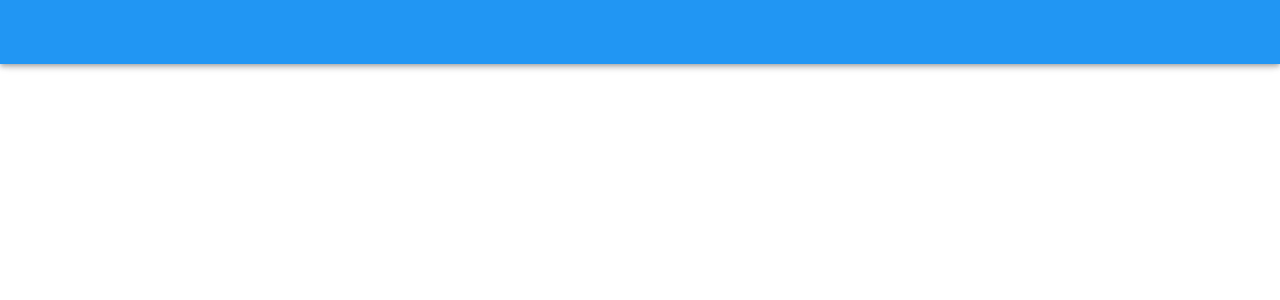
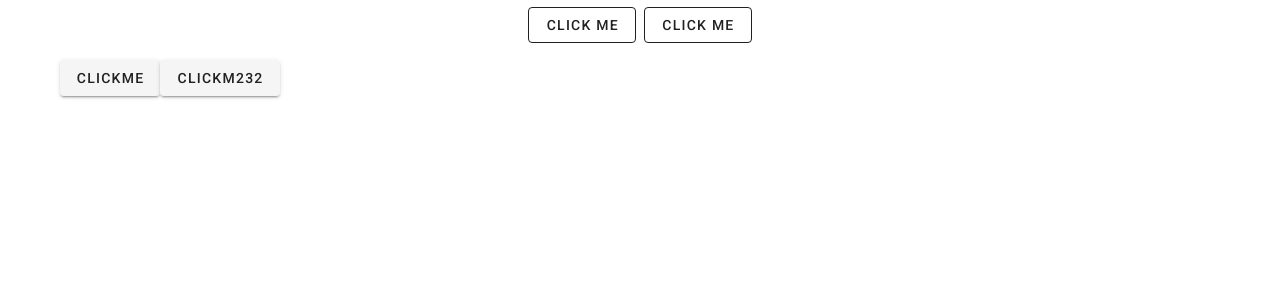
Before and after one commit to KozakoPolako/WebID, a Vue app in the folder WebID_Client/: page /add in a window 1280 px wide. Shown: the top 300 px of the page. Built offline with nearby package versions, Linux system fonts and the light colour scheme.

Commit message:
start building layout

```diff
--- a/WebID_Client/src/App.vue
+++ b/WebID_Client/src/App.vue
@@ -1,5 +1,5 @@
 <template>
-  <v-app>
+  <v-app >
     <navbar/>
     <v-main>
       <router-view/>
--- a/WebID_Client/src/components/Navigation.vue
+++ b/WebID_Client/src/components/Navigation.vue
@@ -1,9 +1,29 @@
 <template>
-  <nav>
+  <nav class="overflow-hidden">
       <v-app-bar
-      color="blue"
+      app
+      scroll-target=""
+      flat
+      color="transparent"
+      outlined
+      dense
       >
+        <v-spacer />
+        <v-btn
+          outlined
+        >
+          click me</v-btn>
+        <div  class="px-1"></div>
+        <v-btn
+          outlined
+        >
+          click me</v-btn>
+        <v-spacer />
       </v-app-bar>
+      <v-sheet
+      if="scrolling-techniques-7"
+      class="overflow-y-auto"
+      ></v-sheet>
   </nav>
 </template>
 
--- a/WebID_Client/src/router/index.js
+++ b/WebID_Client/src/router/index.js
@@ -17,6 +17,11 @@ const routes = [
     // this generates a separate chunk (about.[hash].js) for this route
     // which is lazy-loaded when the route is visited.
     component: () => import(/* webpackChunkName: "about" */ '../views/About.vue')
+  },
+  {
+    path: '/add',
+    name: 'addDocument',
+    component: () => import('../views/AddDocument.vue')
   }
 ]
 
--- /dev/null
+++ b/WebID_Client/src/views/AddDocument.vue
@@ -0,0 +1,26 @@
+<template>
+  <v-container>
+    <v-row>
+        <v-col xs="12" ld="6">
+            <v-btn
+            >
+            clickMe
+            </v-btn>
+            <v-btn
+            >
+            clickM232
+            </v-btn>
+        </v-col>
+    </v-row>
+  </v-container>
+</template>
+
+<script>
+export default {
+
+}
+</script>
+
+<style>
+
+</style>
```
Also changed, not shown: 1 other file (tests, documents, lock files or other folders).
